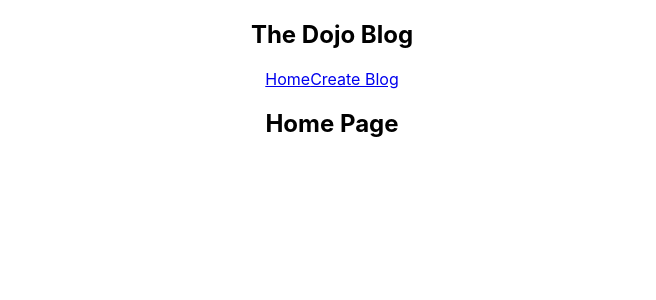
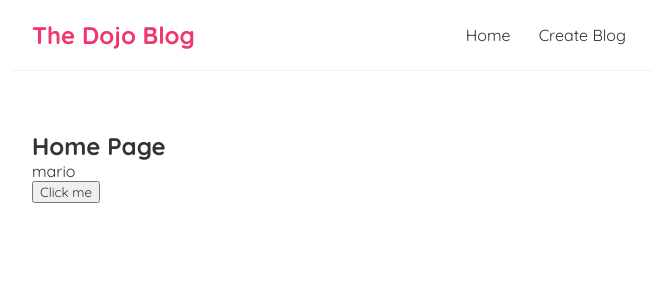
Before and after one commit to zabuja/react_Rev, a React (Create React App) app: page / in a window 1280 px wide. Shown: the top 300 px of the page, without its empty margins (308-964 px from the left). Built offline with nearby package versions, Linux system fonts and the light colour scheme.

Commit message:
lecture 8 updates

```diff
--- a/src/App.css
+++ /dev/null
@@ -1,38 +0,0 @@
-.App {
-  text-align: center;
-}
-
-.App-logo {
-  height: 40vmin;
-  pointer-events: none;
-}
-
-@media (prefers-reduced-motion: no-preference) {
-  .App-logo {
-    animation: App-logo-spin infinite 20s linear;
-  }
-}
-
-.App-header {
-  background-color: #282c34;
-  min-height: 100vh;
-  display: flex;
-  flex-direction: column;
-  align-items: center;
-  justify-content: center;
-  font-size: calc(10px + 2vmin);
-  color: white;
-}
-
-.App-link {
-  color: #61dafb;
-}
-
-@keyframes App-logo-spin {
-  from {
-    transform: rotate(0deg);
-  }
-  to {
-    transform: rotate(360deg);
-  }
-}
--- a/src/App.js
+++ b/src/App.js
@@ -1,4 +1,4 @@
-import './App.css';
+
 import Navbar from './Navbar';
 import Home from './Home';
 
--- a/src/Home.js
+++ b/src/Home.js
@@ -1,7 +1,20 @@
+import { useState } from "react";
+
+
 const Home = () => {
+
+    const [name, setName] = useState('mario');
+
+    const handleClick = () => {
+        setName('luigi');
+    }
+
+
     return (
         <div className="home">
             <h2>Home Page</h2>
+            <p>{name}</p>
+            <button onClick = {handleClick}> Click me </button>
         </div>
      );
 }
--- a/src/index.css
+++ b/src/index.css
@@ -1,13 +1,34 @@
-body {
+@import url('https://fonts.googleapis.com/css2?family=Quicksand:wght@300;400;500;600;700&display=swap');
+
+* {
   margin: 0;
-  font-family: -apple-system, BlinkMacSystemFont, 'Segoe UI', 'Roboto', 'Oxygen',
-    'Ubuntu', 'Cantarell', 'Fira Sans', 'Droid Sans', 'Helvetica Neue',
-    sans-serif;
-  -webkit-font-smoothing: antialiased;
-  -moz-osx-font-smoothing: grayscale;
+  font-family: "Quicksand";
+  color: #333;
 }
-
-code {
-  font-family: source-code-pro, Menlo, Monaco, Consolas, 'Courier New',
-    monospace;
+.navbar {
+  padding: 20px;
+  display: flex;
+  align-items: center;
+  max-width: 600px;
+  margin: 0 auto;
+  border-bottom: 1px solid #f2f2f2;
 }
+.navbar h1 {
+  color: #f1356d;
+}
+.navbar .links {
+  margin-left: auto;
+}
+.navbar a {
+  margin-left: 16px;
+  text-decoration: none;
+  padding: 6px;
+}
+.navbar a:hover {
+  color: #f1356d;
+}
+.content {
+  max-width: 600px;
+  margin: 40px auto;
+  padding: 20px;
+}
```
